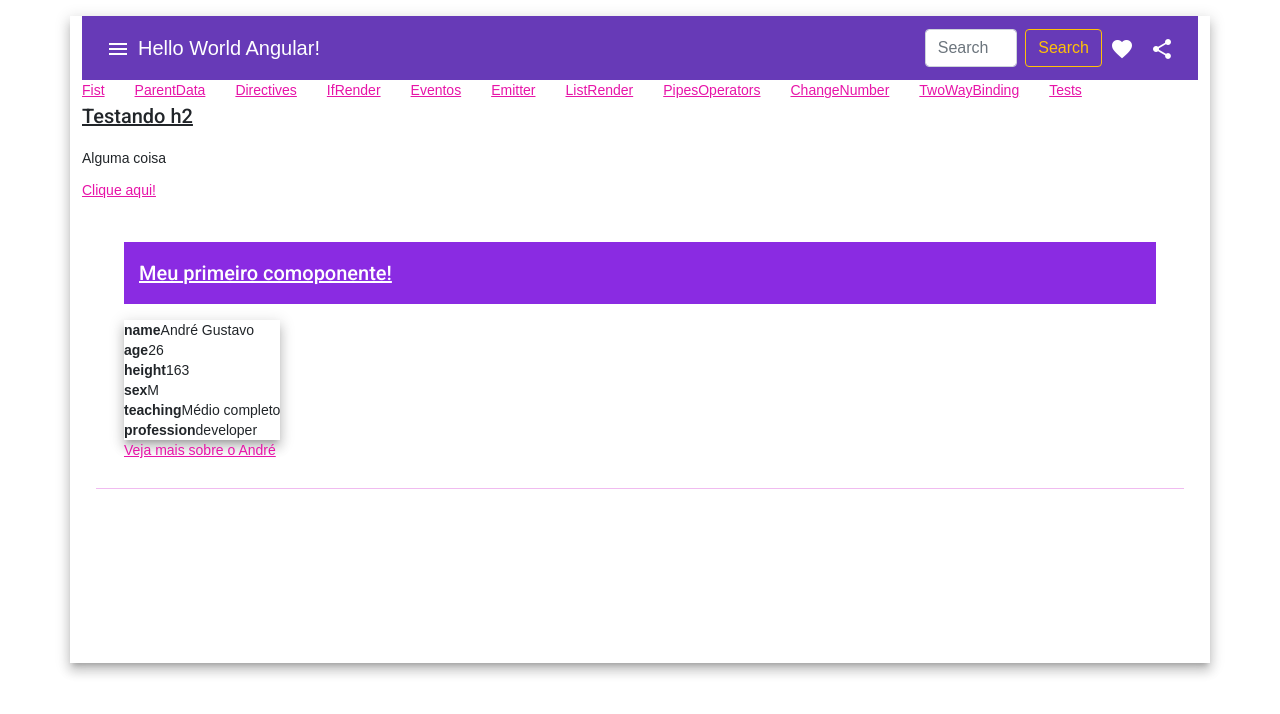
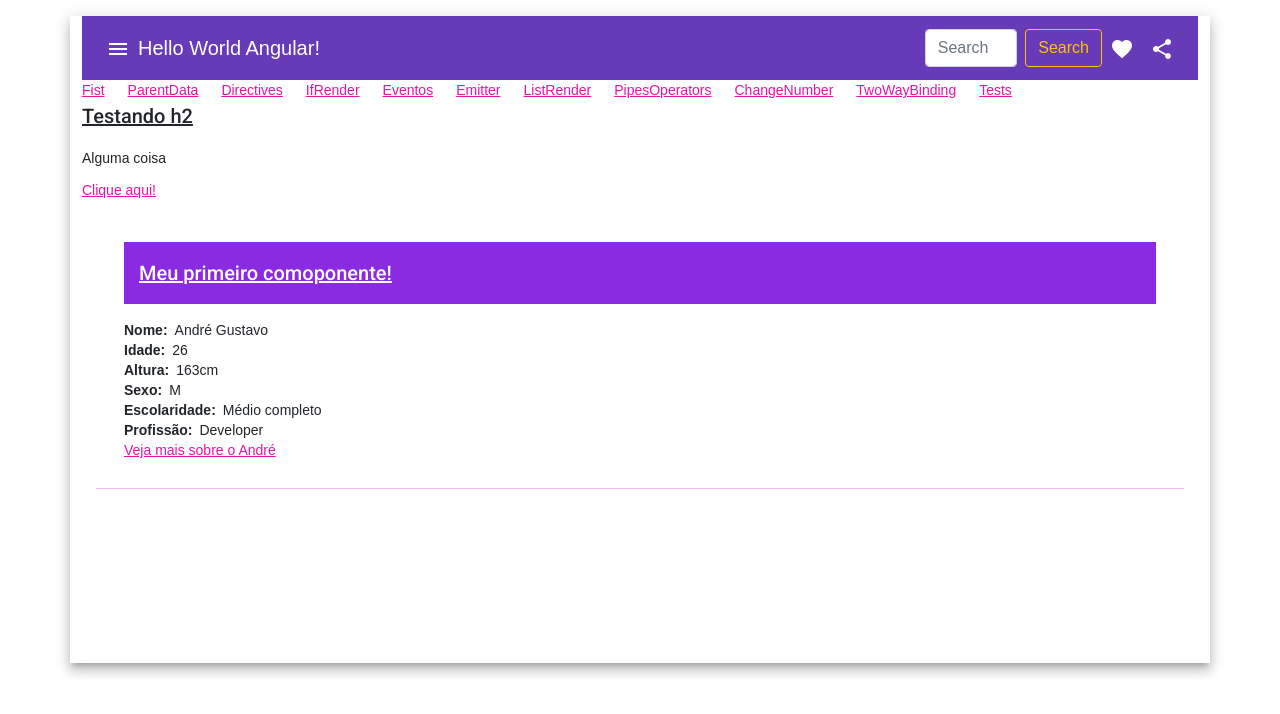
Before and after one commit to Ghust25/Project_hora-de-codar, an Angular app: page / in a window 1280 px wide. Shown: the top 714 px of the page. Built offline with nearby package versions, Linux system fonts and the light colour scheme.

Commit message:
Coreções e testes

```diff
--- a/src/app/components/first-component/first-component.component.html
+++ b/src/app/components/first-component/first-component.component.html
@@ -1,34 +1,34 @@
 <div class="divider">
   <h2 class="titleH2">Meu primeiro comoponente!</h2>
 
-  <table mat-table class="mat-elevation-z8 demo-table">
-    <div>
-      <th mat-header-cell> name </th>
+  <table mat-table class="demo-table">
+    <div class="in-line">
+      <th mat-header-cell> Nome: </th>
       <td mat-cell> {{name}} </td>
     </div>
 
-    <div>
-      <th mat-header-cell> age </th>
+    <div class="in-line">
+      <th mat-header-cell> Idade: </th>
       <td mat-cell> {{age}} </td>
     </div>
 
-    <div>
-      <th mat-header-cell> height </th>
-      <td mat-cell> {{height}} </td>
+    <div class="in-line">
+      <th mat-header-cell> Altura: </th>
+      <td mat-cell> {{height}}cm </td>
     </div>
 
-    <div>
-      <th mat-header-cell> sex </th>
+    <div class="in-line">
+      <th mat-header-cell> Sexo: </th>
       <td mat-cell> {{sex}} </td>
     </div>
 
-    <div>
-      <th mat-header-cell> teaching </th>
+    <div class="in-line">
+      <th mat-header-cell> Escolaridade: </th>
       <td mat-cell> {{teaching}} </td>
     </div>
 
-    <div>
-      <th mat-header-cell> profession </th>
+    <div class="in-line">
+      <th mat-header-cell> Profissão: </th>
       <td mat-cell> {{profession}} </td>
     </div>
   </table>
--- a/src/app/components/first-component/first-component.component.ts
+++ b/src/app/components/first-component/first-component.component.ts
@@ -11,7 +11,7 @@ export class FirstComponentComponent implements OnInit {
   height: number = 163;
   sex: string = "M";
   teaching: string = "Médio completo"
-  profession: string = "developer";
+  profession: string = "Developer";
 
 
   constructor() { }
--- a/src/styles.css
+++ b/src/styles.css
@@ -41,6 +41,6 @@ body { margin: 0; font-family: Roboto, "Helvetica Neue", sans-serif; }
   display: flex;
   align-items: center;
   justify-content: flex-start;
-  column-gap: 1em;
+  column-gap: 0.5em;
   flex-wrap: wrap;
 }
```
